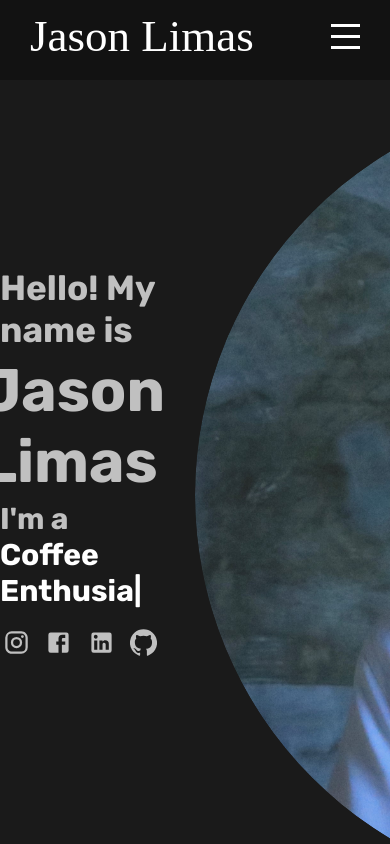
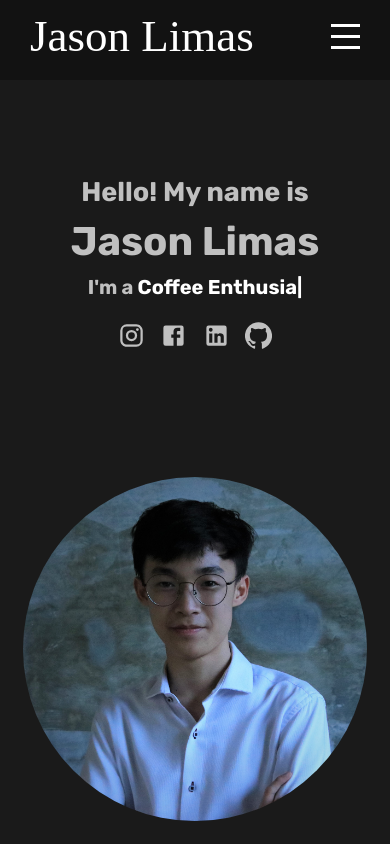
Before and after one commit to jasonlimas/-jasonlimas-web-frontend, a React (Create React App) app: page / in a window 390 px wide. Built offline with nearby package versions, Linux system fonts and the light colour scheme; a web font is replaced by a local one.

Commit message:
Mobile responsive for intro section

```diff
--- a/src/components/intro/intro.scss
+++ b/src/components/intro/intro.scss
@@ -21,11 +21,21 @@
             h1 {
                 font-size: 60px;
                 margin: 2px 30px 2px 0;
+
+                @include mobile {
+                    font-size: 40px;
+                    margin: 5px 0 5px 0;
+                }
             }
 
             h2 {
                 font-size: 35px;
                 margin: 2px 30px 2px 0;
+
+                @include mobile {
+                    font-size: 27px;
+                    margin: 5px 0 5px 0;
+                }
             }
 
             h3 {
@@ -50,6 +60,16 @@
                         opacity: 0;
                     }
                 }
+
+                @include mobile {
+                    font-size: 20px;
+                    margin: 5px 0 5px 0;
+                }
+            }
+
+            @include mobile {
+                padding-left: 0;
+                align-items: center;
             }
         }
     }
@@ -71,7 +91,16 @@
             img {
                 height: 100%;
                 border-radius: 50%;
+
+                @include mobile {
+                    height: 43%;
+                }
             }
         }
     }
+
+    @include mobile {
+        flex-direction: column;
+        align-items: center;
+    }
 }
--- a/src/components/intro/links.scss
+++ b/src/components/intro/links.scss
@@ -1,3 +1,5 @@
+@import "../../global.scss";
+
 .links {
     width: 170px;
     margin: 18px 30px 0 0;
@@ -19,4 +21,7 @@
         }
     }
 
+    @include mobile {
+        margin: 18px 0;
+    }
 }
```
